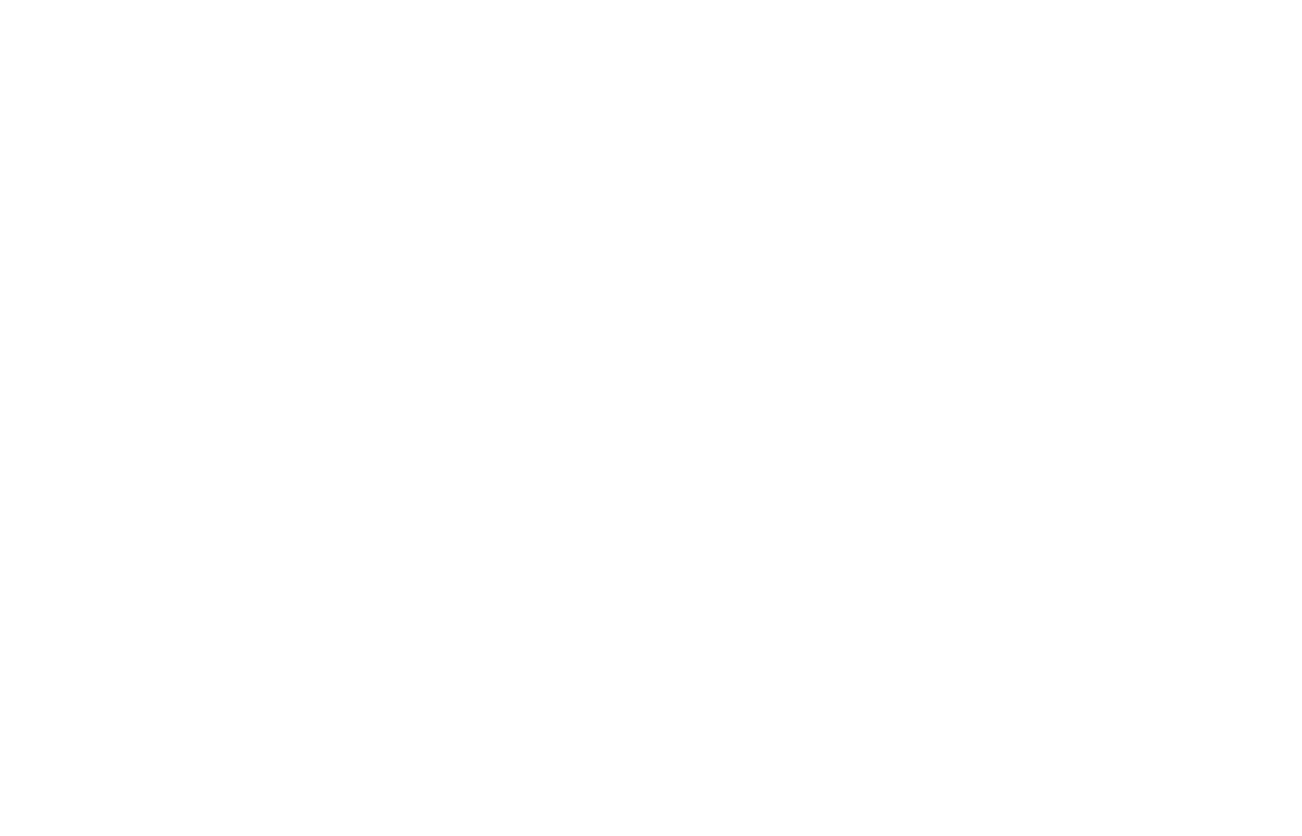
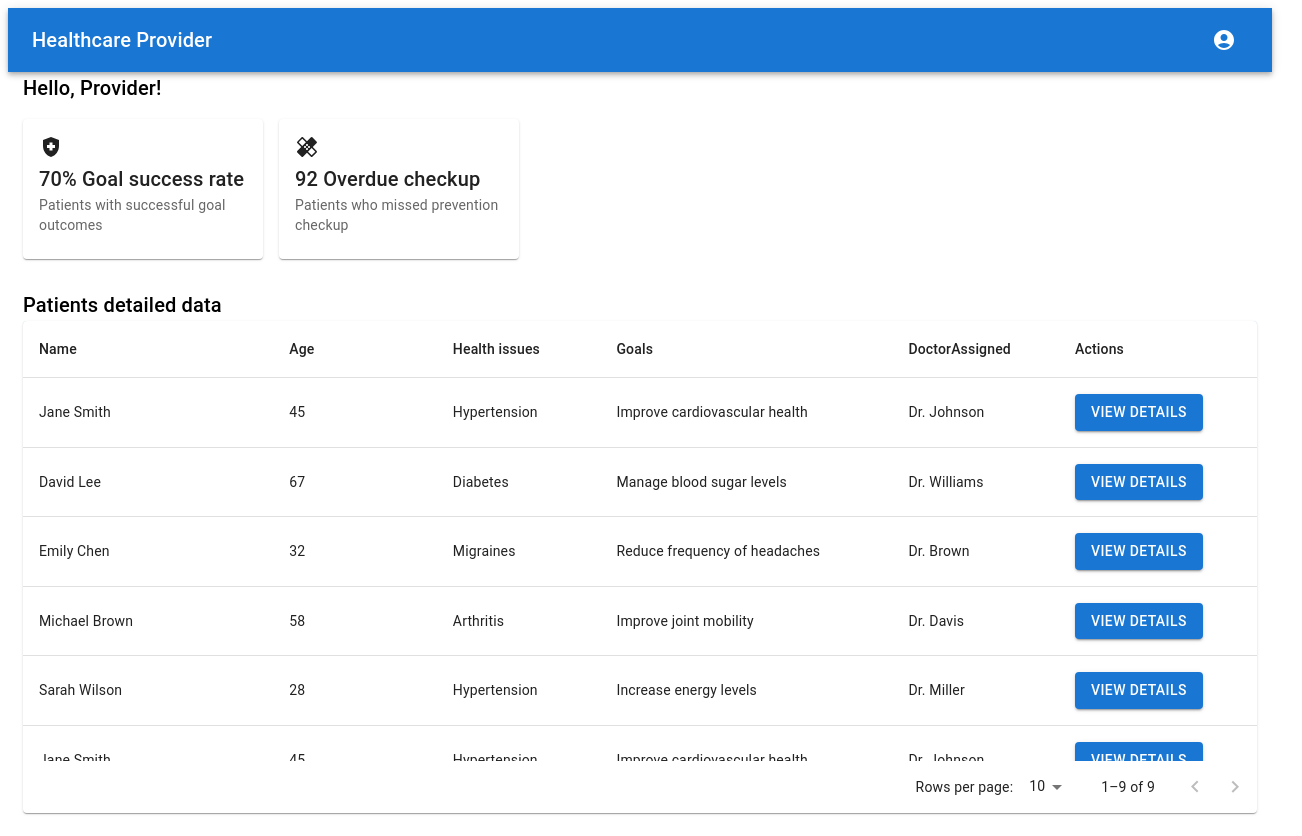
Before and after one commit to AmanTiwari0509/bayer-health, a React (Create React App) app: page /healthprovider in a window 1280 px wide. Before the commit this address had no page. Shown: the whole page, 1302 px wide, since content can reach past the window. Before the commit the page ends 800 px from the top, so only its background shows below. Built offline with nearby package versions, Linux system fonts and the light colour scheme.

Commit message:
Added healthcare provider view

```diff
--- a/src/App.js
+++ b/src/App.js
@@ -1,11 +1,13 @@
 import { Routes, Route } from "react-router-dom";
 import Home from "./Components/Home";
+import HealthcareProviderView from "./Components/HealthcareProviderView";
 
 function App() {
   return (
     <div className="">
       <Routes>
         <Route path="/" element={<Home />} />
+        <Route path="/healthprovider" element={<HealthcareProviderView />} />
       </Routes>
     </div>
   );
--- /dev/null
+++ b/src/Components/HealthcareProviderView.js
@@ -0,0 +1,267 @@
+
+import * as React from 'react';
+import AppBar from '@mui/material/AppBar';
+import Box from '@mui/material/Box';
+import Toolbar from '@mui/material/Toolbar';
+import Typography from '@mui/material/Typography';
+import IconButton from '@mui/material/IconButton';
+import MenuIcon from '@mui/icons-material/Menu';
+import AccountCircle from '@mui/icons-material/AccountCircle';
+import Switch from '@mui/material/Switch';
+import FormControlLabel from '@mui/material/FormControlLabel';
+import FormGroup from '@mui/material/FormGroup';
+import MenuItem from '@mui/material/MenuItem';
+import Menu from '@mui/material/Menu';
+import Card from '@mui/material/Card';
+import CardContent from '@mui/material/CardContent';
+import HealthAndSafetyIcon from '@mui/icons-material/HealthAndSafety';
+import HealingIcon from '@mui/icons-material/Healing';
+import Paper from '@mui/material/Paper';
+import Table from '@mui/material/Table';
+import TableBody from '@mui/material/TableBody';
+import TableCell from '@mui/material/TableCell';
+import TableContainer from '@mui/material/TableContainer';
+import TableHead from '@mui/material/TableHead';
+import TablePagination from '@mui/material/TablePagination';
+import TableRow from '@mui/material/TableRow';
+import Button from '@mui/material/Button';
+import Dialog from '@mui/material/Dialog';
+import DialogActions from '@mui/material/DialogActions';
+import DialogContent from '@mui/material/DialogContent';
+import DialogContentText from '@mui/material/DialogContentText';
+import DialogTitle from '@mui/material/DialogTitle';
+import Slide from '@mui/material/Slide';
+import DirectionsRunIcon from '@mui/icons-material/DirectionsRun';
+import FitnessCenterIcon from '@mui/icons-material/FitnessCenter';
+import HotelIcon from '@mui/icons-material/Hotel';
+
+export default function HealthcareProviderView() {
+  const [auth, setAuth] = React.useState(true);
+  const [anchorEl, setAnchorEl] = React.useState(null);
+  const [ providererName, setProvider ] = React.useState('Provider name')
+  const [open, setOpen] = React.useState(false);
+
+  const [page, setPage] = React.useState(0);
+  const [rowsPerPage, setRowsPerPage] = React.useState(10);
+
+  const handleChangePage = (event, newPage) => {
+    setPage(newPage);
+  };
+
+  const handleChangeRowsPerPage = (event) => {
+    setRowsPerPage(+event.target.value);
+    setPage(0);
+  };
+
+
+  const handleMenu = (event) => {
+    setAnchorEl(event.currentTarget);
+  };
+
+  const handleMenuClose = () => {
+    setAnchorEl(null);
+  };
+
+  const handleClickOpen = () => {
+    setOpen(true);
+  };
+
+  const handleClose = () => {
+    setOpen(false);
+  };
+
+  const date = new Date()
+
+  /** List of patients **/
+  const columns = [
+    { id: 'name', label: 'Name', minWidth: 170 },
+    { id: 'age', label: 'Age', minWidth: 100 },
+    { id: 'healthissues', label: 'Health issues', minWidth: 100 },
+    { id: 'goals', label: 'Goals', minWidth: 100 },
+    { id: 'doctorassigned', label: 'DoctorAssigned', minWidth: 100 }
+  ];
+
+  function createData(name, age, healthissues, goals, doctorassigned) {
+    return { name, age, healthissues, goals, doctorassigned };
+  }
+
+  const rows = [
+    createData('Jane Smith', '45', 'Hypertension', 'Improve cardiovascular health', 'Dr. Johnson'),
+    createData('David Lee', '67', 'Diabetes', 'Manage blood sugar levels', 'Dr. Williams'),
+    createData('Emily Chen', '32', 'Migraines', 'Reduce frequency of headaches', 'Dr. Brown'),
+    createData('Michael Brown', '58', 'Arthritis', 'Improve joint mobility', 'Dr. Davis'),
+    createData('Sarah Wilson', '28', 'Hypertension', 'Increase energy levels', 'Dr. Miller'),
+    createData('Jane Smith', '45', 'Hypertension', 'Improve cardiovascular health', 'Dr. Johnson'),
+    createData('Jane Smith', '45', 'Hypertension', 'Improve cardiovascular health', 'Dr. Johnson'),
+    createData('Jane Smith', '45', 'Hypertension', 'Improve cardiovascular health', 'Dr. Johnson'),
+    createData('Jane Smith', '45', 'Hypertension', 'Improve cardiovascular health', 'Dr. Johnson'),
+  ];
+
+/** Patient dialog box slide **/
+
+
+  return (
+    <Box sx={{ flexGrow: 1 }}>
+      <AppBar position="static">
+        <Toolbar>
+          <Typography variant="h6" component="div" sx={{ flexGrow: 1 }}>
+            Healthcare Provider
+          </Typography>
+          {auth && (
+            <div>
+              <IconButton
+                size="large"
+                aria-label="account of current user"
+                aria-controls="menu-appbar"
+                aria-haspopup="true"
+                onClick={handleMenu}
+                color="inherit"
+              >
+                <AccountCircle />
+              </IconButton>
+              <Menu
+                id="menu-appbar"
+                anchorEl={anchorEl}
+                anchorOrigin={{
+                  vertical: 'top',
+                  horizontal: 'right',
+                }}
+                keepMounted
+                transformOrigin={{
+                  vertical: 'top',
+                  horizontal: 'right',
+                }}
+                open={Boolean(anchorEl)}
+                onClose={handleMenuClose}
+              >
+                <MenuItem onClick={handleMenuClose}>{providererName}</MenuItem>
+                <MenuItem onClick={handleMenuClose}>Logout</MenuItem>
+              </Menu>
+            </div>
+          )}
+        </Toolbar>
+      </AppBar>
+
+      <Typography sx={{marginLeft: '15px'}} variant="h6" component="div">Hello, Provider!</Typography>
+
+      <Box
+      sx={{
+        width: '100%',
+        display: 'grid',
+        gridTemplateColumns: 'repeat(auto-fill, minmax(min(200px, 100%), 1fr))',
+        gap: 2,
+        padding: '15px'
+      }}
+    >
+        <Card>
+            <CardContent sx={{ height: '100%' }}>
+            <HealthAndSafetyIcon />
+              <Typography variant="h6" component="div">70% Goal success rate</Typography>
+              <Typography variant="body2" color="text.secondary">Patients with successful goal outcomes</Typography>
+            </CardContent>
+        </Card>
+        <Card>
+            <CardContent sx={{ height: '100%' }}>
+            <HealingIcon />
+              <Typography variant="h6" component="div">92 Overdue checkup</Typography>
+              <Typography variant="body2" color="text.secondary">Patients who missed prevention checkup</Typography>
+            </CardContent>
+        </Card>
+    </Box>
+
+      <Box sx={{padding: '15px'}}>
+      <Typography variant="h6" component="div">Patients detailed data</Typography>
+      <Paper sx={{ width: '100%', overflow: 'hidden' }}>
+      <TableContainer sx={{ maxHeight: 440 }}>
+        <Table stickyHeader aria-label="sticky table">
+          <TableHead  sx={{ backgroundColor: 'lightblue' }}>
+            <TableRow>
+              {columns.map((column) => (
+                <TableCell
+                  key={column.id}
+                  align={column.align}
+                  style={{ minWidth: column.minWidth }}
+                >
+                  {column.label}
+                </TableCell>
+              ))}
+              <TableCell>Actions</TableCell>
+            </TableRow>
+          </TableHead>
+          <TableBody>
+            {rows
+              .slice(page * rowsPerPage, page * rowsPerPage + rowsPerPage)
+              .map((row) => {
+                return (
+                  <TableRow hover role="checkbox" tabIndex={-1} key={row.code}>
+                    {columns.map((column) => {
+                      const value = row[column.id];
+                      return (
+                        <TableCell key={column.id} align={column.align}>
+                          {column.format && typeof value === 'number'
+                            ? column.format(value)
+                            : value}
+                        </TableCell>
+                      );
+                    })}
+                    <TableCell>
+                        <Button variant="contained" onClick={handleClickOpen}>View details</Button>
+                    </TableCell>
+                  </TableRow>
+                );
+              })}
+          </TableBody>
+        </Table>
+      </TableContainer>
+      <TablePagination
+        rowsPerPageOptions={[10, 25, 100]}
+        component="div"
+        count={rows.length}
+        rowsPerPage={rowsPerPage}
+        page={page}
+        onPageChange={handleChangePage}
+        onRowsPerPageChange={handleChangeRowsPerPage}
+      />
+    </Paper>
+      </Box>
+
+
+      <Dialog
+        open={open}
+        keepMounted
+        onClose={handleClose}
+        aria-describedby="alert-dialog-slide-description"
+      >
+        <DialogTitle>{`Patient details - ${date.getDay()}`}</DialogTitle>
+        <DialogContent>
+          <Box>
+          <Card>
+            <CardContent sx={{ height: '100%', display:'flex'}}>
+            <DirectionsRunIcon />
+            <Typography variant="subtitle1" component="div" sx={{marginLeft: "10px"}}>9200 Total steps</Typography>
+            </CardContent>
+        </Card>
+        <Card sx={{margin: '5px 0'}}>
+            <CardContent sx={{ height: '100%', display:'flex'}}>
+            <FitnessCenterIcon />
+            <Typography variant="subtitle1" component="div" sx={{marginLeft: "10px"}}>2192 Calories</Typography>
+            </CardContent>
+        </Card>
+        <Card>
+            <CardContent sx={{ height: '100%', display:'flex'}}>
+            <HotelIcon />
+            <Typography variant="subtitle1" component="div" sx={{marginLeft: "10px"}}>8hrs 30 mins Sleep</Typography>
+            </CardContent>
+        </Card>
+          </Box>
+        </DialogContent>
+        <DialogActions>
+          <Button onClick={handleClose}>Close</Button>
+        </DialogActions>
+      </Dialog>
+
+    </Box>
+
+
+  );
+}
```
Also changed, not shown: 1 other file (tests, documents, lock files or other folders).
